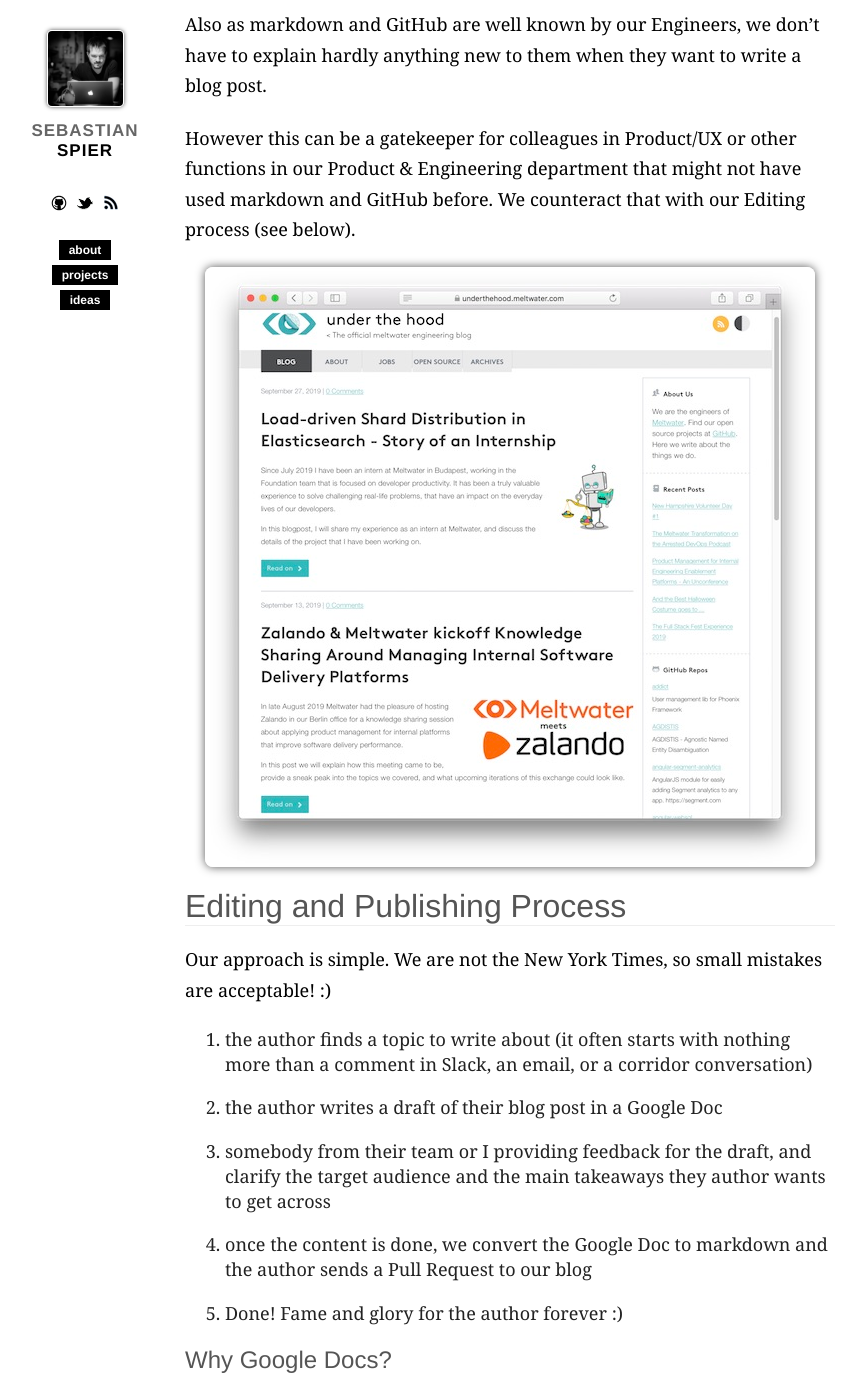
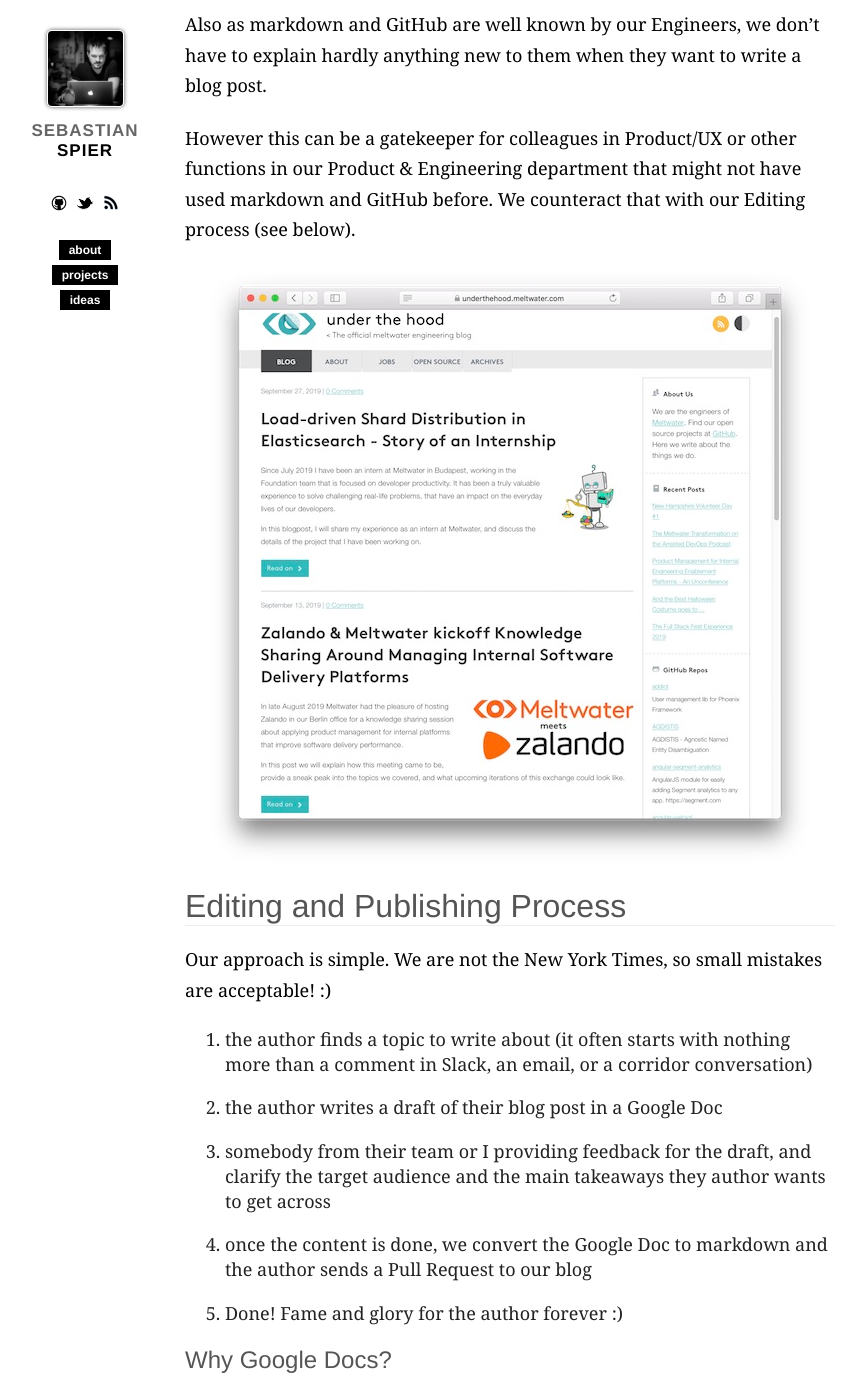
Before and after one commit to spier/spier.github.io, a Jekyll site: the page built from _posts/2019-11-25-a-simple-tech-stack-for-your-engineering-blog.md, in a window 1280 px wide and 1400 px high, scrolled down 1287 px. Shown: the whole window, without its empty margins (15-872 px from the left). Built offline with Jekyll 4.4.1, drawn with Linux system fonts in a browser that asks for light colours; nearby versions of some CDN libraries; a script that is not in the unit is left out; comment, search, counter and statistics services are not loaded.

Commit message:
add no-border style

```diff
--- a/css/styles.css
+++ b/css/styles.css
@@ -221,6 +221,10 @@ h3{
 }
 #post img.noclip{
   max-width: 650px !important;
+  -webkit-box-shadow: none;
+}
+#post img.no-border{
+  -webkit-border-radius: 0px;
   -webkit-box-shadow: none;
 }
 
```
